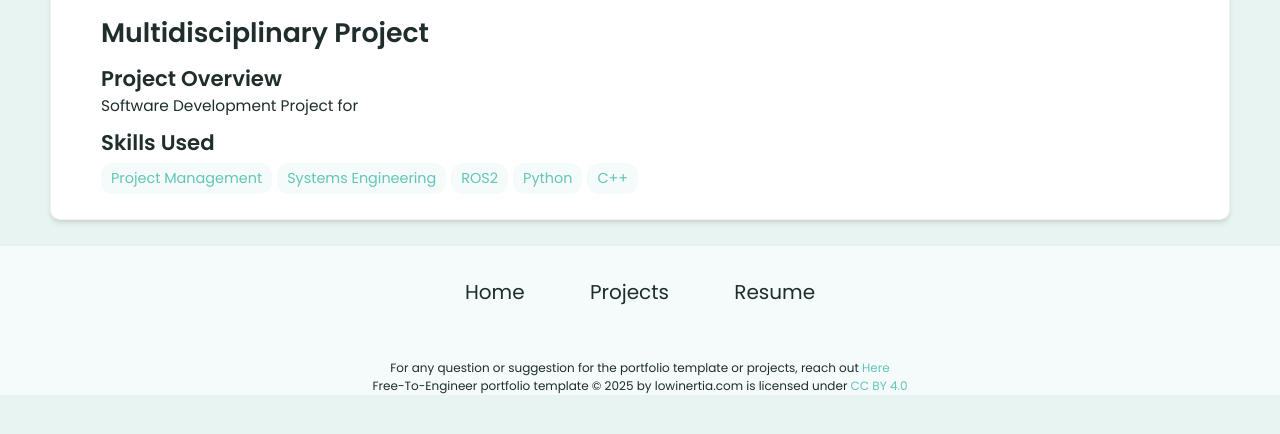
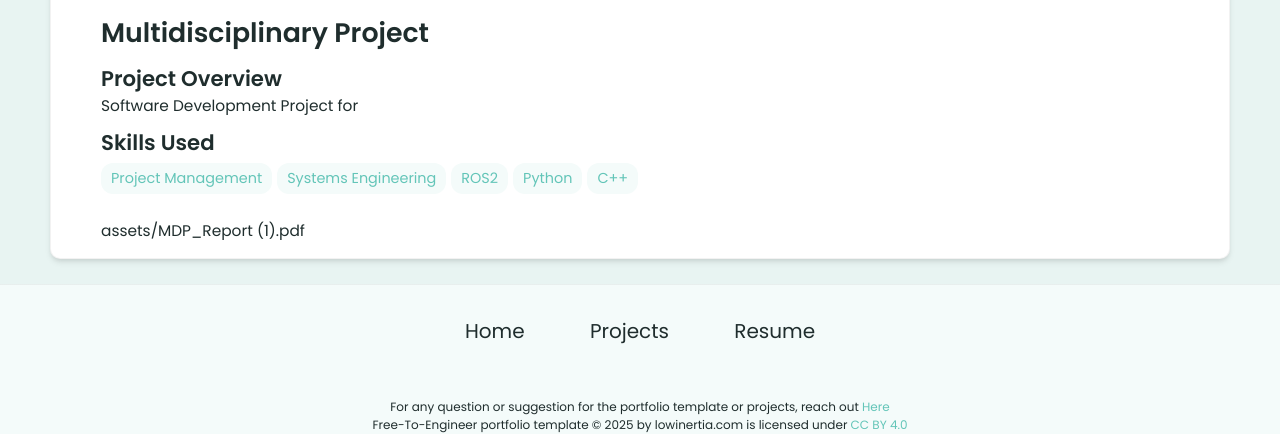
Before and after one commit to jasperwelgemoed/jasperwelgemoed.github.io, a Jekyll site: the page built from _projects/MDP/index.md, in a window 1280 px wide and 938 px high, cut to the strip 504-938 px from the top of the window. Built offline with Jekyll 4.4.1, drawn with Linux system fonts in a browser that asks for light colours.

Commit message:
Update index.md

```diff
--- a/_projects/MDP/index.md
+++ b/_projects/MDP/index.md
@@ -10,3 +10,5 @@ skills:
 - C++
 main-image: /project.webp
 ---
+
+assets/MDP_Report (1).pdf
```
